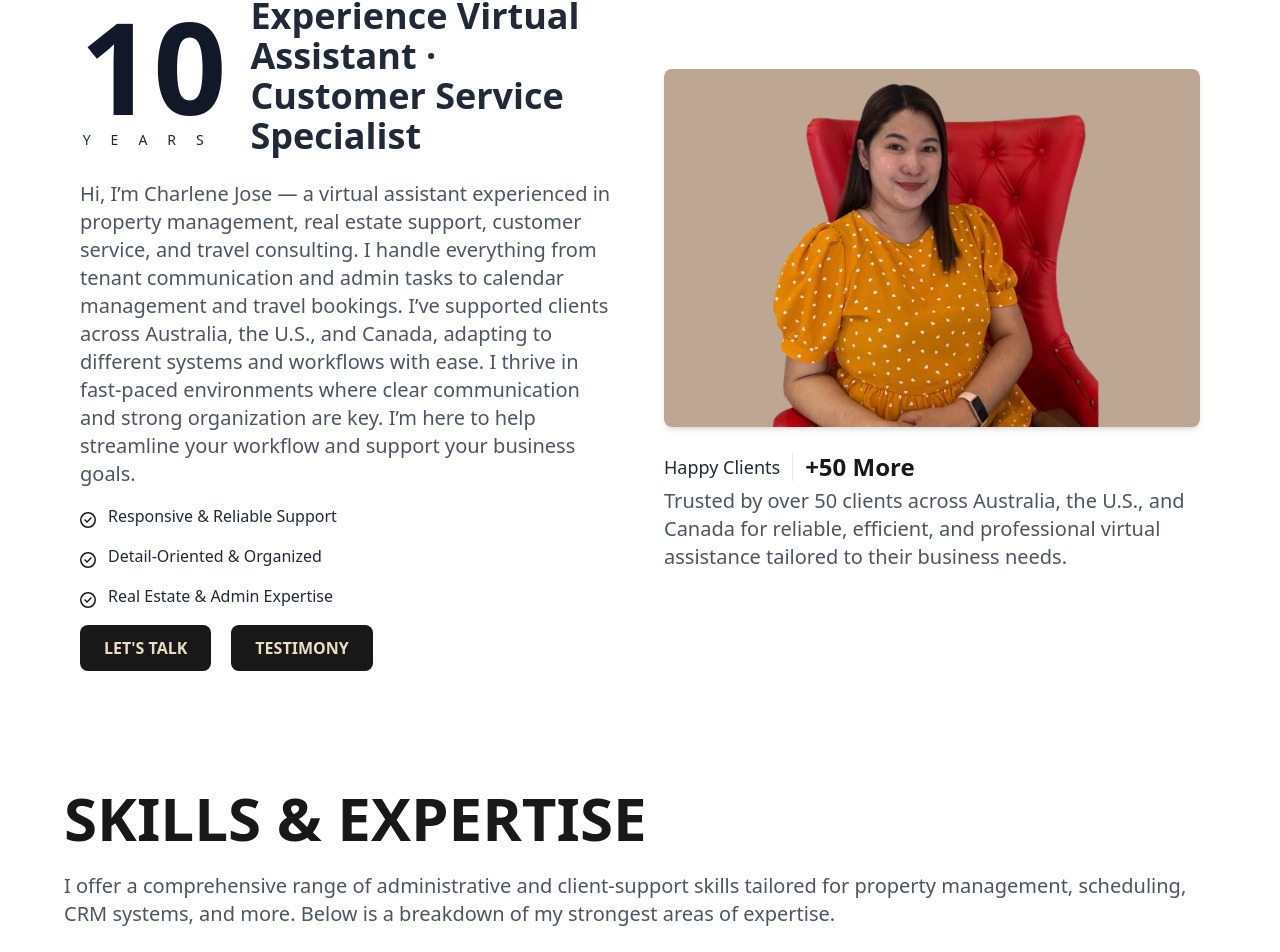
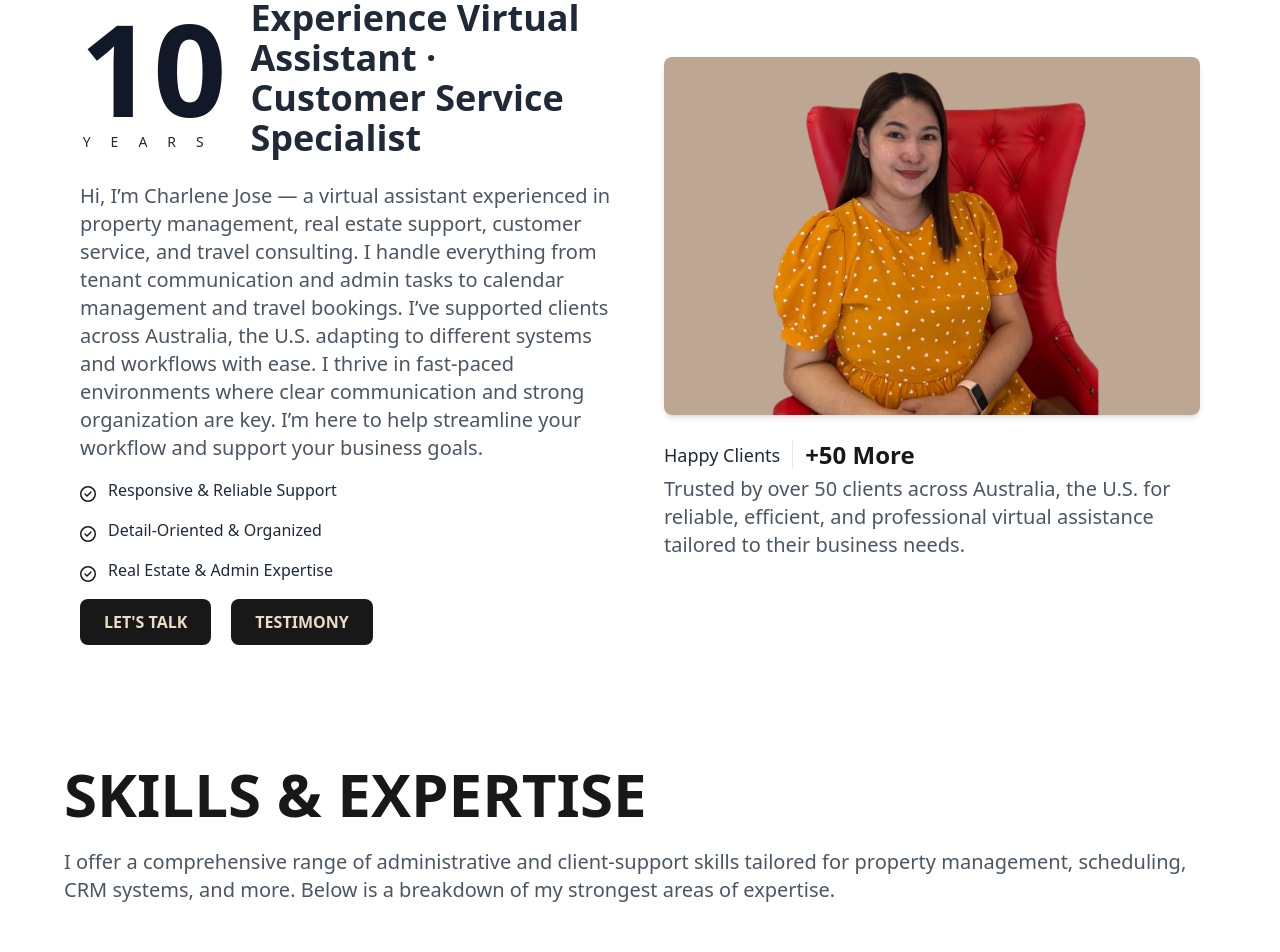
Before and after one commit to Tony-Man7/CLIENT-PORTFOLIO, a Vue app: page /about in a window 1280 px wide. Shown: the part 944-1896 px from the top of the page. Built offline with nearby package versions, Linux system fonts and the light colour scheme.

Commit message:
remove CANADA

```diff
--- a/src/components/About.vue
+++ b/src/components/About.vue
@@ -24,7 +24,7 @@ import SlideRight from './transitions/SlideRight.vue';
 
 
             <p class="mb-4 text-gray-600 text-base md:text-lg lg:text-xl leading-relaxed max-w-2xl mx-auto">
-              Hi, I’m Charlene Jose — a virtual assistant experienced in property management, real estate support, customer service, and travel consulting. I handle everything from tenant communication and admin tasks to calendar management and travel bookings. I’ve supported clients across Australia, the U.S., and Canada, adapting to different systems and workflows with ease. I thrive in fast-paced environments where clear communication and strong organization are key. I’m here to help streamline your workflow and support your business goals.
+              Hi, I’m Charlene Jose — a virtual assistant experienced in property management, real estate support, customer service, and travel consulting. I handle everything from tenant communication and admin tasks to calendar management and travel bookings. I’ve supported clients across Australia, the U.S. adapting to different systems and workflows with ease. I thrive in fast-paced environments where clear communication and strong organization are key. I’m here to help streamline your workflow and support your business goals.
             </p>
 
             <ul class="space-y-3 mb-6">
@@ -79,7 +79,7 @@ import SlideRight from './transitions/SlideRight.vue';
                   <h2 class="text-primary text-2xl font-bold">+50 More</h2>
                 </div>
                 <p class="mb-4 text-gray-600 text-base md:text-lg lg:text-xl text- leading-relaxed max-w-2xl mx-auto">
-                  Trusted by over 50 clients across Australia, the U.S., and Canada for reliable, efficient, and professional virtual assistance tailored to their business needs.
+                  Trusted by over 50 clients across Australia, the U.S. for reliable, efficient, and professional virtual assistance tailored to their business needs.
                 </p>
               </div>
             </div>
```
